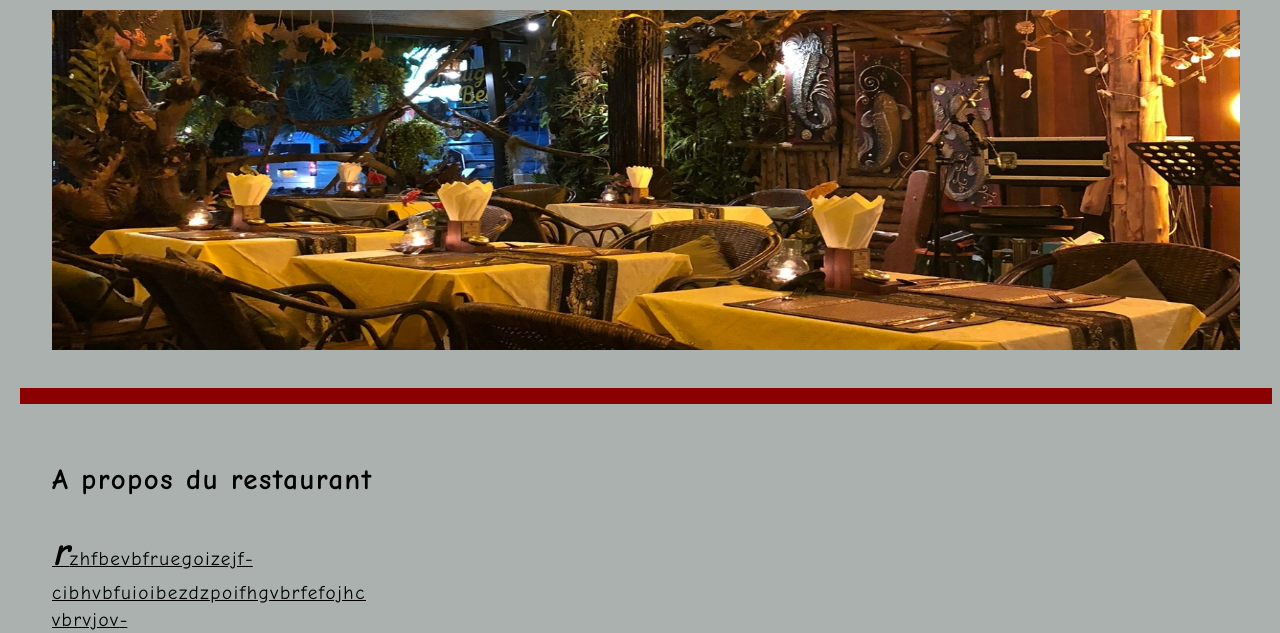
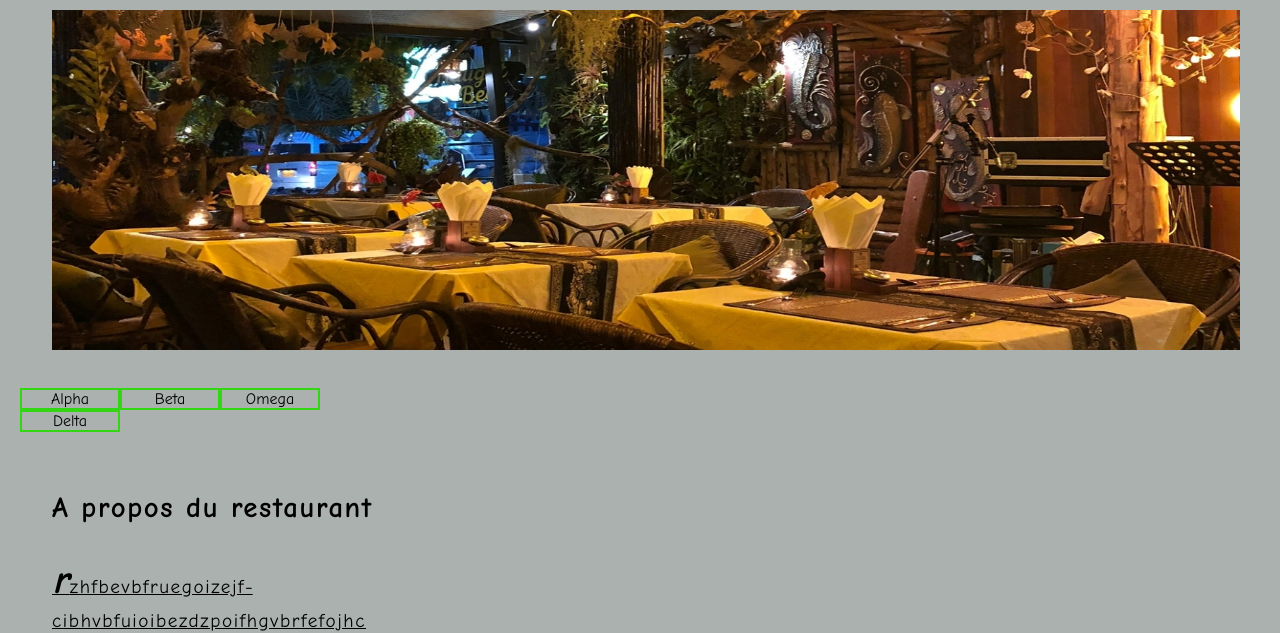
Before and after one commit to marie-josee67/Grafikart, a plain HTML site: page index.html in a window 1280 px wide. Shown: the part 177-810 px from the top of the page. Drawn offline with Linux system fonts and the light colour scheme.

Commit message:
exemple de display : flex ; avec flex-wrap ;

```diff
--- a/index.html
+++ b/index.html
@@ -26,10 +26,10 @@
     <!-- pour le cour flexbox -->
 
     <div class="flex">
-        <div></div>
-        <div></div>
-        <div></div>
-        <div></div>
+        <div>Alpha</div>
+        <div>Beta</div>
+        <div>Omega</div>
+        <div>Delta</div>
     </div>
 
 
--- a/style.css
+++ b/style.css
@@ -219,7 +219,14 @@ hr{
 
 /*  pour le cour flexbox  */
 
+.flex{
+    display: flex;
+    width: 300px;
+    flex-wrap: wrap; /* permet de définir le comportement ici si pas asser de place l'élément va sur la ligne suivante */
+}
+
 .flex div{
-    width: 100%;
-    border: solid 2px darkred;
+    width: 100px;
+    text-align: center;
+    border: solid 2px rgb(51, 214, 18);
 }
```
